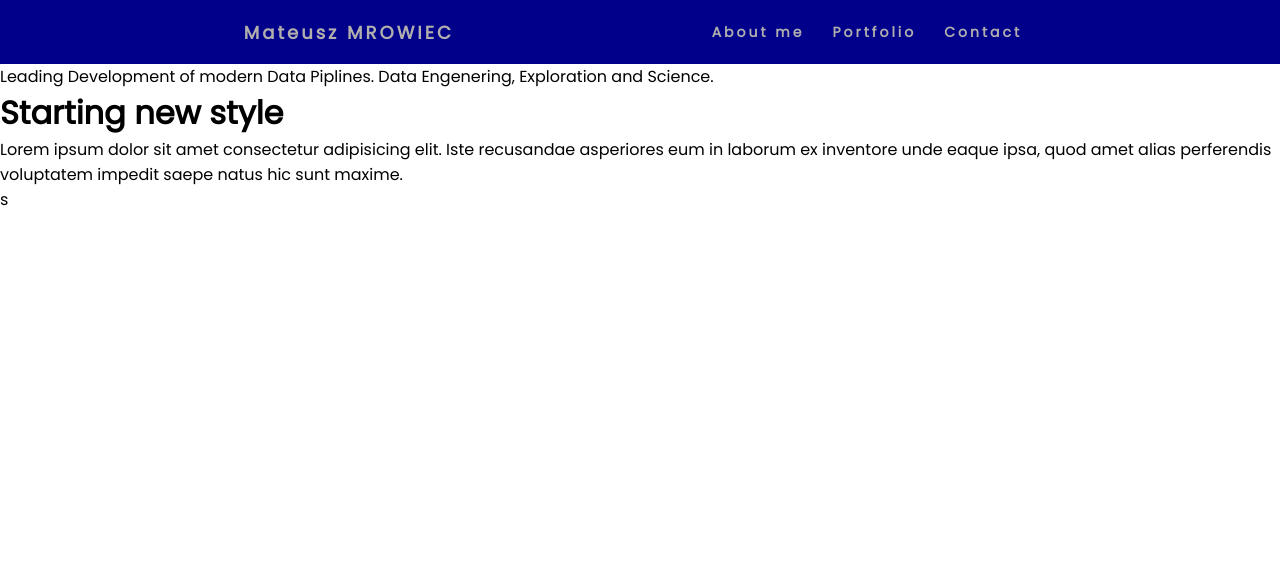
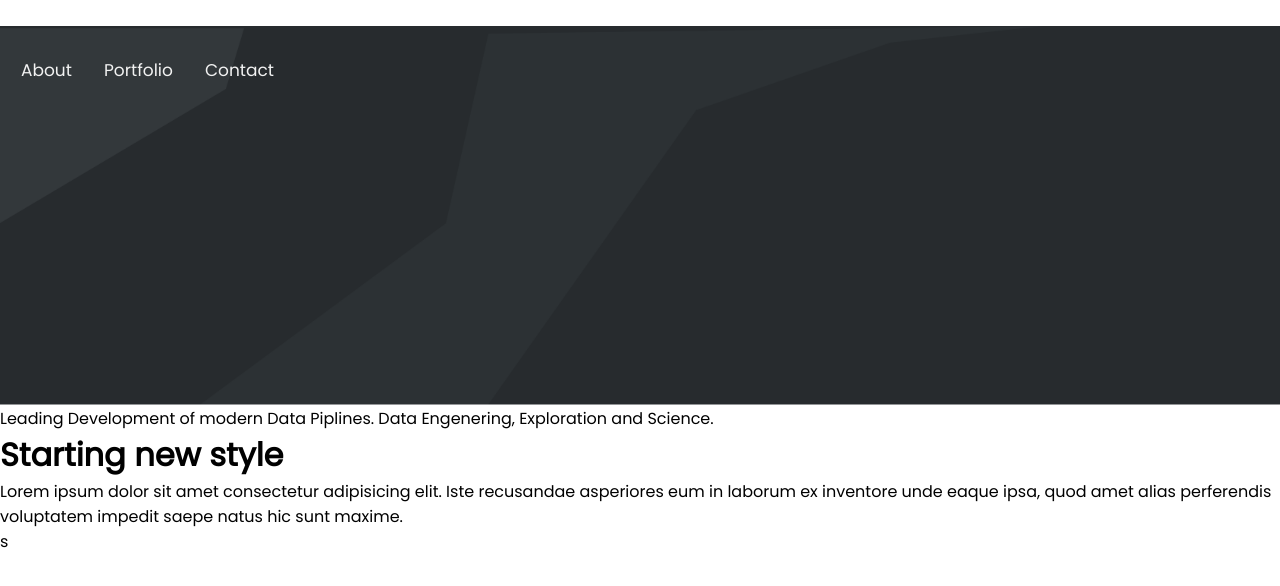
Before and after one commit to mj-mrowiec/html_css_sass, a plain HTML site: page index.html in a window 1280 px wide. Drawn offline with Linux system fonts and the light colour scheme.

Commit message:
adding bgd and new css

```diff
--- a/index.html
+++ b/index.html
@@ -7,17 +7,22 @@
     <title>Document</title>
 </head>
 <body>
+    <div class = "empty">
+    </div>
     <nav>
-        <div class = "logo">
-            <h4>Mateusz MROWIEC</h4>
-        </div>
-        <ul class="nav-links">
-            <a>About me</a>
-            <a>Portfolio</a>
-            <a>Contact</a>
+        <div class="bg-img">
+            <div class="container">
+              <div class="topnav">
+                  <ul class="nav-links">
+                <a href="#home">About</a>
+                <a href="#news">Portfolio</a>
+                <a href="#contact">Contact</a>
+              </div>
+            </div>
+          </div>
         </ul>
     </nav>
-    <div class = "about">
+    <div class = "about me">
         <p>
             Leading Development of modern Data Piplines.
             Data Engenering, Exploration and Science.
--- /dev/null
+++ b/oldcss.css
@@ -0,0 +1,56 @@
+
+
+  .empty {
+    padding: 1%;
+  }
+  nav {
+    display: -webkit-box;
+    display: -ms-flexbox;
+    display: flex;
+    -webkit-box-align: center;
+        -ms-flex-align: center;
+            align-items: center;
+    -webkit-box-pack: space-evenly;
+        -ms-flex-pack: space-evenly;
+            justify-content: left;
+    -ms-flex-line-pack: stretch;
+        align-content: stretch;
+    background-color: darkblue;
+    min-height: 8vh;
+  }
+
+  .logo {
+    background-color: darkblue;
+    color: #b1aeae;
+    text-decoration: none;
+    font-size: 18px;
+    letter-spacing: 3px;
+    justify-items: left;
+  }
+
+  .nav-links {
+    display: -webkit-box;
+    display: -ms-flexbox;
+    display: flex;
+    -webkit-box-pack: justify;
+        -ms-flex-pack: justify;
+            justify-content: space-around;
+  }
+
+  .nav-links a {
+    color: #b1aeae;
+    text-decoration: none;
+    display: block;
+    padding: 1em;
+    letter-spacing: 1px;
+    font-weight: bold;
+    font-size: 14px;
+    letter-spacing: 3px;
+
+    transition: all 0.5s ease
+  }
+a:hover {
+ color:white;
+ opacity: 1;
+ font-weight: bold;
+}
--- a/style.css
+++ b/style.css
@@ -6,54 +6,48 @@
             box-sizing: border-box;
   }
 
-  nav {
-    display: -webkit-box;
-    display: -ms-flexbox;
-    display: flex;
-    -webkit-box-align: center;
-        -ms-flex-align: center;
-            align-items: center;
-    -webkit-box-pack: space-evenly;
-        -ms-flex-pack: space-evenly;
-            justify-content: space-evenly;
-    -ms-flex-line-pack: stretch;
-        align-content: stretch;
-    background-color: darkblue;
-    min-height: 8vh;
+
+  .bg-img {
+    padding-top: 1%;
+    margin-top: 2%;
+    /* The image used */
+    background-image: url("assets/Group 4.png");
+
+    min-height: 380px;
+
+    /* Center and scale the image nicely */
+    background-position: center;
+    background-repeat: no-repeat;
+    background-size: cover;
+
+    /* Needed to position the navbar */
+    position: relative;
   }
 
-  .logo {
-    background-color: darkblue;
-    color: #b1aeae;
-    text-decoration: none;
-    font-size: 18px;
-    letter-spacing: 3px;
-    justify-items: left;
+  /* Position the navbar container inside the image */
+  .container {
+    position: absolute;
+    margin: 5px;
+    width: auto;
   }
 
-  .nav-links {
-    display: -webkit-box;
-    display: -ms-flexbox;
-    display: flex;
-    -webkit-box-pack: justify;
-        -ms-flex-pack: justify;
-            justify-content: space-around;
+  /* The navbar */
+  .topnav {
+    overflow: hidden;
+    /*background-color: #333;*/
   }
 
-  .nav-links a {
-    color: #b1aeae;
+  /* Navbar links */
+  .topnav a {
+    float: left;
+    color: #f2f2f2;
+    text-align: center;
+    padding: 14px 16px;
     text-decoration: none;
-    display: block;
-    padding: 1em;
-    letter-spacing: 1px;
-    font-weight: bold;
-    font-size: 14px;
-    letter-spacing: 3px;
+    font-size: 17px;
+  }
 
-    transition: all 0.5s ease
+  .topnav a:hover {
+    background-color: #ddd;
+    color: black;
   }
-a:hover {
- color:white;
- opacity: 1;
- font-weight: bold;
-}
```
Also changed, not shown: assets/Group 4.png (added).
